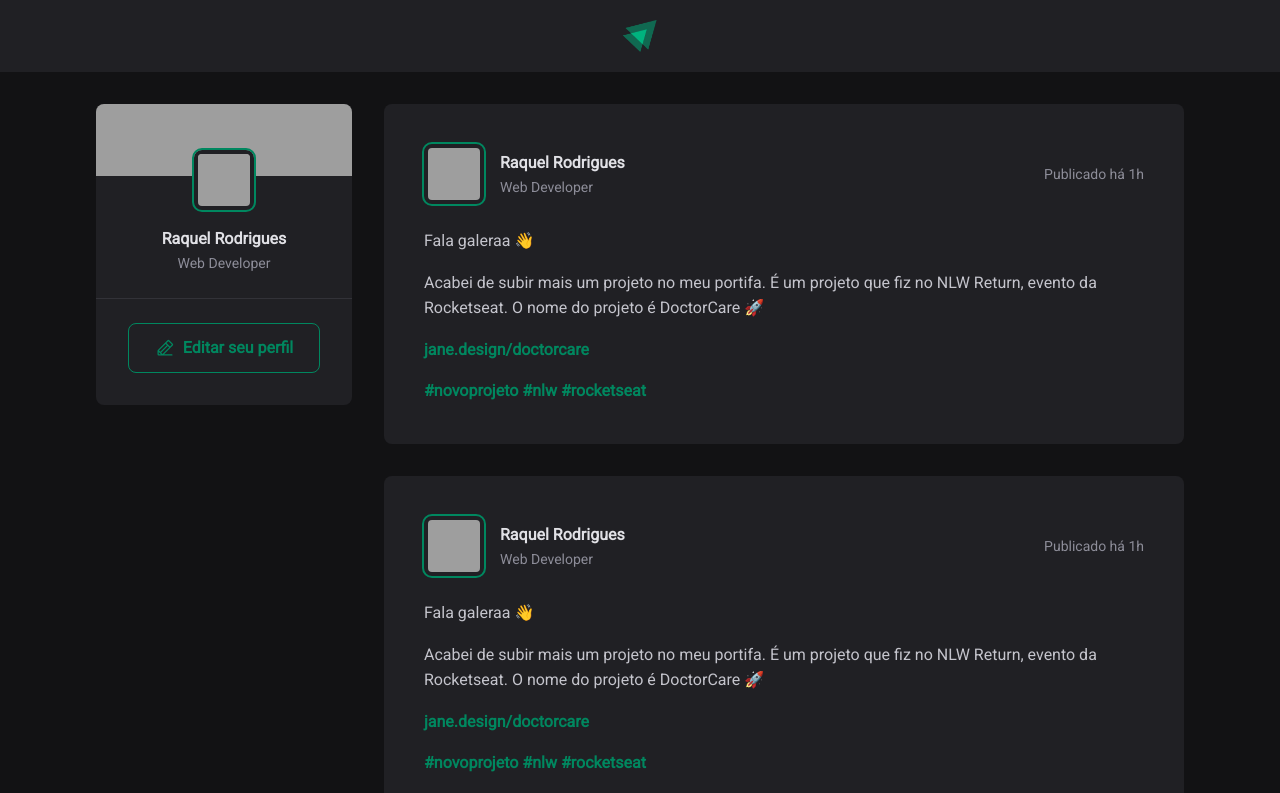
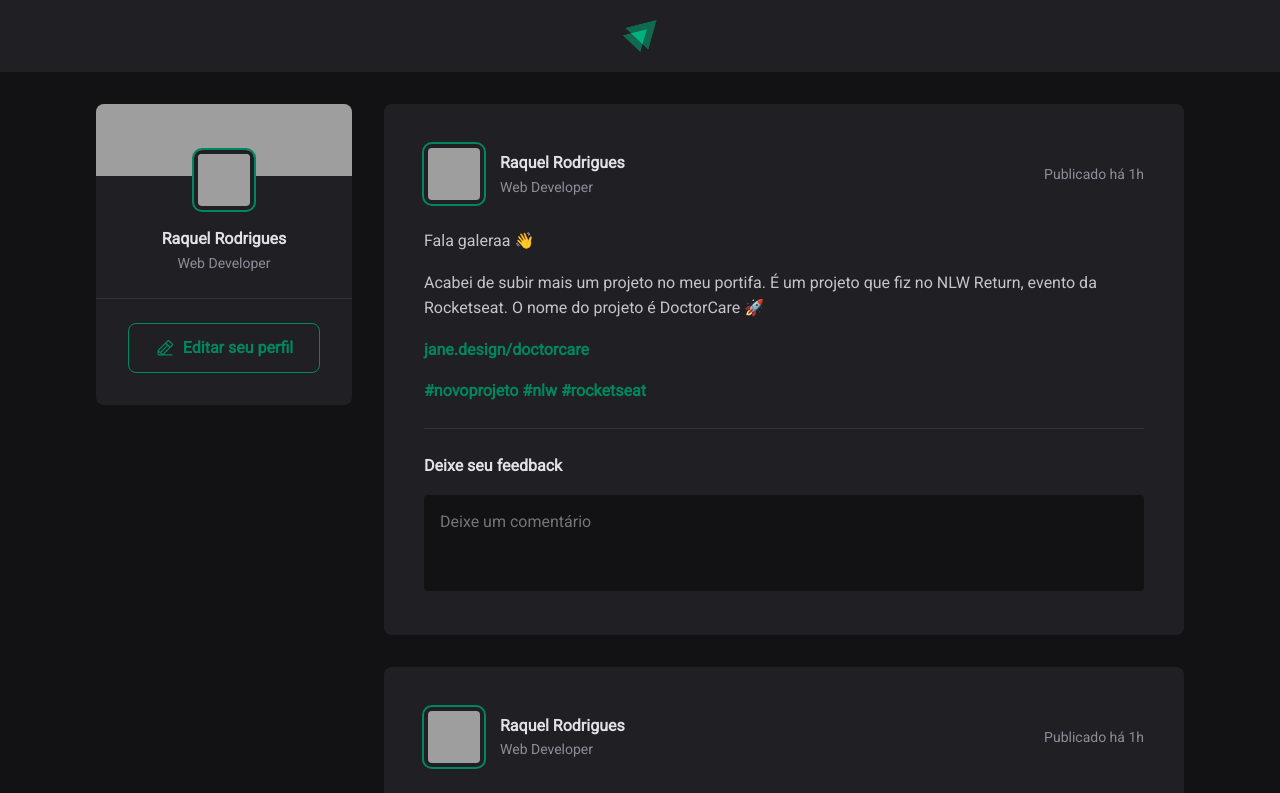
Before and after one commit to raqmarangoni/reactjs-rocketseat, a React (Vite) app: page / in a window 1280 px wide. Shown: the top 793 px of the page. Built offline with nearby package versions, Linux system fonts and the light colour scheme; grey boxes are pictures that could not be loaded.

Commit message:
feat:comment form structure and styling

```diff
--- a/src/components/Post.jsx
+++ b/src/components/Post.jsx
@@ -23,6 +23,18 @@
           <a href="">#rocketseat</a>
         </p>
       </div>
+
+      <form className={styles.commentForm}>
+        <strong>Deixe seu feedback</strong>
+
+        <textarea
+          placeholder="Deixe um comentário"
+        />
+
+        <footer>
+          <button type="submit">Publicar</button>
+        </footer>
+      </form>
     </article>
   )
 }
--- a/src/components/Post.module.css
+++ b/src/components/Post.module.css
@@ -64,3 +64,55 @@
       color: var(--gray-400);
       line-height: 1.6;
     }
+
+    .commentForm {
+      width: 100%;
+      margin-top: 1.5rem;
+      padding-top: 1.5rem;
+      border-top: 1px solid var(--gray-600);
+    }
+
+    .commentForm > strong {
+      line-height: 1.6;
+      color: var(--gray-100);
+    }
+
+    .commentForm textarea {
+      width: 100%;
+      background: var(--gray-900);
+      border: 0;
+      resize: none;
+      height: 6rem;
+      padding: 1rem;
+      border-radius: 0.25rem;
+      color: var(--gray-100);
+      line-height: 1.4;
+      margin-top: 1rem;
+    }
+
+    .commentForm footer {
+      visibility: hidden;
+      max-height: 0;
+    }
+
+    .commentForm:focus-within footer {
+      visibility: visible;
+      max-height: none;
+    }
+
+    .commentForm button[type=submit] {
+      padding: 1rem 1.5rem;
+      margin-top: 1rem;
+      border-radius: 8px;
+      border: 0;
+      background: var(--green-500);
+      color: var(--white);
+      font-weight: bold;
+      cursor: pointer;
+
+      transition: background-color 0.1s;
+    }
+
+    .commentForm button[type=submit]:hover {
+      background: var(--green-300);
+    }
--- a/src/global.css
+++ b/src/global.css
@@ -10,6 +10,11 @@
 
   --green-300: #00B375;
   --green-500: #00875f;
+}
+
+:focus {
+  outline: transparent;
+  box-shadow: 0 0 0 2px var(--green-400);
 }
 
 * {
```
